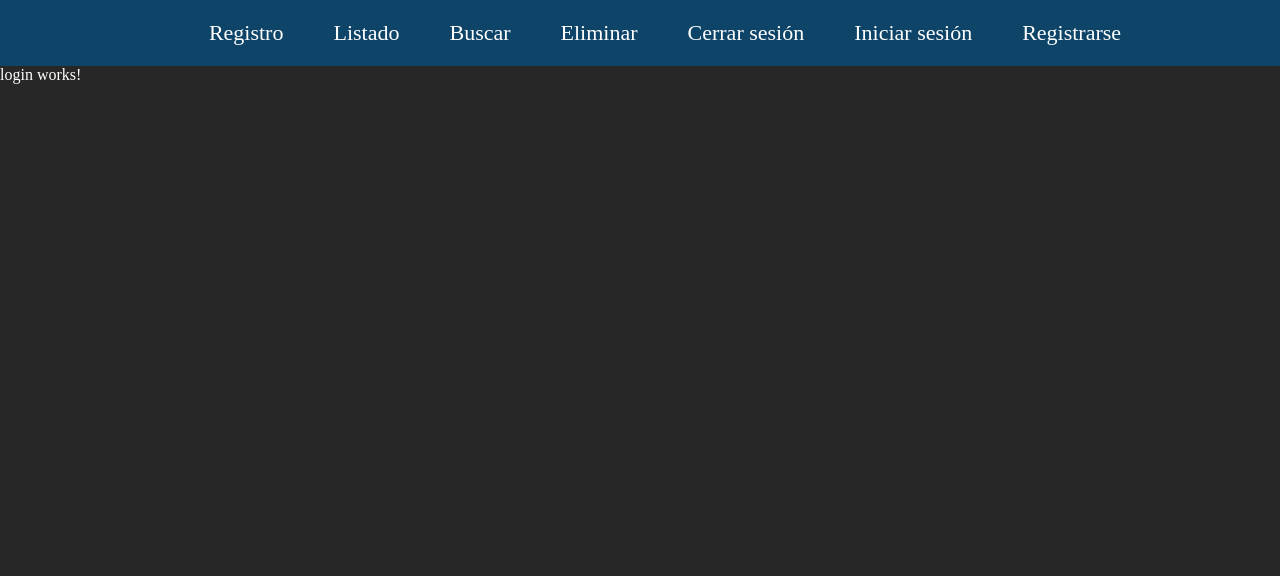
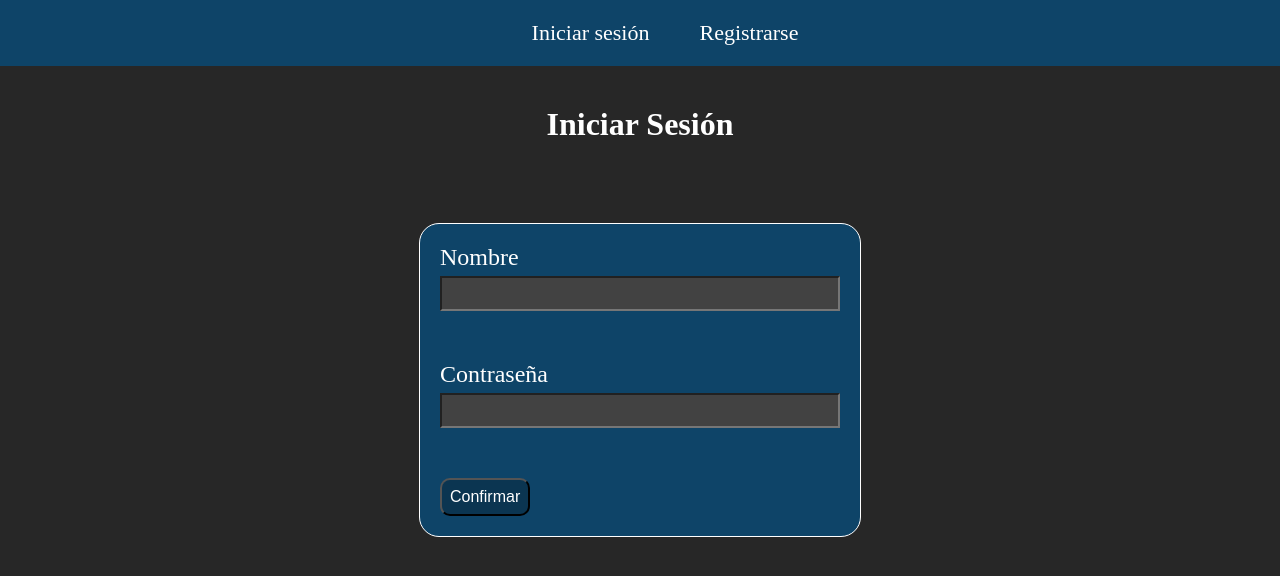
Before and after one commit to antonioreyes22/Proyecto_Fullstack_GestionDeTienda, an Angular app in the folder Frontend/: page /login in a window 1280 px wide. Shown: the top 576 px of the page. Built offline with nearby package versions, Linux system fonts and the light colour scheme.

Commit message:
Login V0.1, Listar V0.3, Eliminar V0.2

```diff
--- a/Frontend/package.json
+++ b/Frontend/package.json
@@ -28,6 +28,7 @@
     "@angular/forms": "^20.3.0",
     "@angular/platform-browser": "^20.3.0",
     "@angular/router": "^20.3.0",
+    "jwt-decode": "^4.0.0",
     "rxjs": "~7.8.0",
     "tslib": "^2.3.0",
     "zone.js": "~0.15.0"
--- a/Frontend/src/app/app.html
+++ b/Frontend/src/app/app.html
@@ -1,17 +1,35 @@
 <nav class="navbar">
     <ul>
+        @if(usuarioService.isLogged())
+        {
             <!-- MENU DE ADMIN -->
+
+            @if(usuarioService.getRole() == "ADMIN")
+            {
                 <li><a routerLink="/registro">Registro</a></li>
                 <li><a routerLink="/listado">Listado</a></li>
                 <li><a routerLink="/buscado">Buscar</a></li>
                 <li><a routerLink="/eliminado">Eliminar</a></li>
-        <li><a routerLink="/cerrarSesion">Cerrar sesión</a></li>
+                <li><a routerLink="/cerrarSesion">{{usuarioService.getUsername()}}</a></li>
+                <li><a (click)="usuarioService.cerrarSesion()">Cerrar sesión</a></li>
+            }
+
 
             <!-- MENU DE USUARIO -->
+            @if(usuarioService.getRole() == "USER")
+            {
+                <li><a routerLink="/cerrarSesion">{{usuarioService.getUsername()}}</a></li>
+                <li><a (click)="usuarioService.cerrarSesion()">Cerrar sesión</a></li>
+            }
+        }
+        @else
+        {
+            <!-- MENU SIN REGISTRAR -->
+            <li><a routerLink="/login">Iniciar sesión</a></li>
+            <li><a routerLink="/registro">Registrarse</a></li>
+        }
 
-        <!-- MENU SIN REGISTRAR -->
-        <li><a routerLink="/iniciarSesion">Iniciar sesión</a></li>
-        <li><a routerLink="/registro">Registrarse</a></li>
+
     </ul>
 </nav>
 
--- a/Frontend/src/app/app.ts
+++ b/Frontend/src/app/app.ts
@@ -1,6 +1,7 @@
 import { Component, signal } from '@angular/core';
 import { RouterLink, RouterOutlet } from '@angular/router';
 import { FormsModule } from '@angular/forms';
+import { UsuarioService } from './services/usuario-service';
 
 @Component({
   selector: 'app-root',
@@ -11,4 +12,6 @@ import { FormsModule } from '@angular/forms';
 })
 export class App {
   protected readonly title = signal('tda-de-ropa');
+
+  constructor(public usuarioService: UsuarioService){}
 }
--- a/Frontend/src/app/components/login/login.css
+++ b/Frontend/src/app/components/login/login.css
@@ -0,0 +1,97 @@
+h1{
+    text-align: center;
+    margin-top: 40px;
+    margin-bottom: 20px;
+}
+
+.registerForm{
+    display: flex;
+    justify-content: center;
+    font-size: 24px;
+    margin-top: 80px;
+}
+
+.registerForm form{
+    border: solid 1px rgb(255, 255, 255);
+    background-color: rgb(14, 68, 104);
+    border-radius: 20px;
+    padding: 20px;
+}
+
+.registerForm form ul li{
+    list-style-type: none;
+}
+
+.registerForm form ul li+li{
+    margin-top: 50px;
+}
+
+.registerForm form label{
+    display: block;
+    margin-bottom: 5px;
+}
+
+.registerForm form span{
+    display: block;
+    font-size: 16px;
+    margin-top: 5px;
+    color: rgb(243, 108, 108);
+    position: absolute;
+}
+
+.registerForm form input[type=text],
+.registerForm form input[type=email],
+.registerForm form input[type=password]{
+  box-sizing: border-box;
+  width: 400px;
+  font-size: 18px;
+  background-color: rgb(66, 66, 66);
+  padding: 5px 10px;
+}
+
+.registerForm form input[type=text]:focus,
+.registerForm form input[type=email]:focus,
+.registerForm form input[type=password]:focus{
+    background-color: rgb(96, 96, 96);
+}
+
+.bttn input{
+    background-color: rgb(11, 53, 81);
+    margin-top: 50px;
+    padding: 8px;
+    border-radius: 10px;
+    font-size: 16px;
+    cursor: pointer;
+}
+
+.bttn input:hover{
+    background-color: rgb(25, 105, 159);
+    color: rgb(226, 224, 101);
+    border-color: rgb(180, 180, 180);
+}
+
+.msg{
+    margin: 60px auto;
+    border: solid 1px white;
+    display: flex;
+    flex-direction: column;
+    align-items: flex-start;
+    width: 400px;
+    padding: 20px;
+    border-radius: 10px;
+}
+
+.msg h2{
+    color: green;
+}
+
+.msg p{
+    margin-top: 10px;
+}
+
+.msg.error{
+    align-items: center;
+    border: 1px solid white;
+    width: 255px;
+    color: rgb(176, 17, 17);
+}
--- a/Frontend/src/app/components/login/login.html
+++ b/Frontend/src/app/components/login/login.html
@@ -1 +1,26 @@
-<p>login works!</p>
+<h1>Iniciar Sesión</h1>
+
+
+<div class="registerForm">
+    <form (ngSubmit)="loginUser()" #loginForm="ngForm">
+        <ul>
+            <li>
+                <label for="name">Nombre</label>
+                <input type="text" [(ngModel)]="username" id="nombre" name="nombre" required>
+            </li>
+            <li>
+                <label for="password">Contraseña</label>
+                <input type="password" [(ngModel)]="password" id="password" name="password" required>
+            </li>
+            <div class="bttn"><input type="submit" value="Confirmar"></div>
+        </ul>
+    </form>
+</div>
+
+<div class="msg" *ngIf="logged; else error">
+    <h2>Sesión iniciada satisfactoriamente</h2>
+</div>
+
+<ng-template #error>
+     <h2 *ngIf="failed"><div class="msg error">Credenciales incorrectas</div></h2>
+</ng-template>
--- a/Frontend/src/app/components/login/login.ts
+++ b/Frontend/src/app/components/login/login.ts
@@ -1,11 +1,50 @@
+import { CommonModule } from '@angular/common';
 import { Component } from '@angular/core';
+import { HttpClient } from '@angular/common/http';
+import { FormsModule } from '@angular/forms';
 
 @Component({
   selector: 'app-login',
-  imports: [],
+  imports: [CommonModule, FormsModule],
   templateUrl: './login.html',
   styleUrl: './login.css',
 })
 export class Login {
 
+  username: string = '';
+  password: string = '';
+  logged?: boolean;
+  failed?: boolean;
+
+  constructor(private http: HttpClient) {}
+
+  loginUser() {
+
+    const body = {
+      username: this.username,
+      password: this.password
+    };
+
+    this.http.post('http://localhost:8080/auth/login', body, {
+      responseType: 'text' // Porque el backend devuelve el token como String
+    }).subscribe({
+      next: (token) => {
+        console.log('TOKEN RECIBIDO:', token);
+
+        localStorage.setItem('token', token);
+        localStorage.setItem('nombre', this.username);
+
+        this.failed = false;
+        this.logged = true;
+
+        //alert('Login correcto');
+      },
+      error: (err) => {
+        console.error('Error login:', err);
+        this.logged = false;
+        this.failed = true;
+        //alert('Credenciales incorrectas');
+      }
+    });
+  }
 }
--- a/Frontend/src/app/components/usuario-eliminar/usuario-eliminar.html
+++ b/Frontend/src/app/components/usuario-eliminar/usuario-eliminar.html
@@ -15,3 +15,7 @@
 <h2 *ngIf="error">
     <div class="msg error">Usuario no encontrado</div>
 </h2>
+
+<h2 *ngIf="sameUser">
+    <div class="msg error">No puedes eliminar tu usuario</div>
+</h2>
--- a/Frontend/src/app/components/usuario-eliminar/usuario-eliminar.ts
+++ b/Frontend/src/app/components/usuario-eliminar/usuario-eliminar.ts
@@ -16,6 +16,7 @@ export class UsuarioEliminar implements OnInit{
   nombre: string = '';
   eliminado?: boolean;
   error?: boolean;
+  sameUser?: boolean;
 
   constructor(private usuarioService: UsuarioService) {}
 
@@ -24,6 +25,13 @@ export class UsuarioEliminar implements OnInit{
   deleteUser(name: string): void{
     this.eliminado = false;
     this.error = false;
+    this.sameUser = false;
+
+    if(this.usuarioService.getUsername() == name)
+      {
+        this.sameUser = true;
+        return;
+      }
 
     this.usuarioService.deleteUserByName(name).subscribe({
     next:  () => this.eliminado = true,
--- a/Frontend/src/app/components/usuario-listar/usuario-listar.html
+++ b/Frontend/src/app/components/usuario-listar/usuario-listar.html
@@ -13,7 +13,11 @@
                 <div class="emailColumn">{{usuario.email}}</div>
                 @if(!ocultar)
                 {
-                    <button class="deleteBttn" (click)="deleteUser(usuario.nombre)">Eliminar</button>
+                    @if(usuarioService.getUsername() !== usuario.nombre)
+                    {
+                        <button class="deleteBttn" (click)="deleteUser(usuario.nombre)">Eliminar</button>
+                    }
+
                     <button class="modifyBttn" (click)="modifyingUser(i)">Modificar</button>
                 }
 
--- a/Frontend/src/app/components/usuario-listar/usuario-listar.ts
+++ b/Frontend/src/app/components/usuario-listar/usuario-listar.ts
@@ -23,7 +23,7 @@ export class UsuarioListar implements OnInit{
   form!: FormGroup;
   ocultar: boolean = false;
 
-  constructor(private usuarioService: UsuarioService){}
+  constructor(public usuarioService: UsuarioService){}
 
   ngOnInit(): void {
     this.listUsers();
@@ -70,6 +70,7 @@ export class UsuarioListar implements OnInit{
       .subscribe(() => {
         this.modificando[index] = false;
         this.ocultar = false;
+        localStorage.setItem('nombre', nombre);
         this.listUsers(); // refresca la lista sin recargar la página
       });
 }
--- a/Frontend/src/app/services/usuario-service.ts
+++ b/Frontend/src/app/services/usuario-service.ts
@@ -2,6 +2,7 @@ import { Injectable } from '@angular/core';
 import { HttpClient } from '@angular/common/http';
 import { Usuario } from '../models/usuario.model';
 import { Observable } from 'rxjs';
+import { jwtDecode } from 'jwt-decode';
 
 @Injectable({
   providedIn: 'root',
@@ -35,4 +36,31 @@ export class UsuarioService {
   updateUser(id: number, newName: String, newEmail: String): Observable<Usuario>{
     return this.http.post<Usuario>(this.apiUrl + "/modificar/id/" + id, {newName: newName, newEmail: newEmail})
   }
+
+  isLogged(): boolean
+  {
+    return !!localStorage.getItem('token');
+  }
+
+  cerrarSesion(): void
+  {
+    localStorage.clear();
+  }
+
+  getRole(): String | null
+  {
+    const token = localStorage.getItem('token');
+
+    if(!token)
+      return null;
+
+    const decoded: any = jwtDecode(token);
+
+    return decoded.role;
+  }
+
+  getUsername(): String | null
+  {
+    return localStorage.getItem('nombre');
+  }
 }
```
Also changed, not shown: 2 other files (tests, documents, lock files or other folders). Lines whose indentation alone changed are shown as unchanged.
